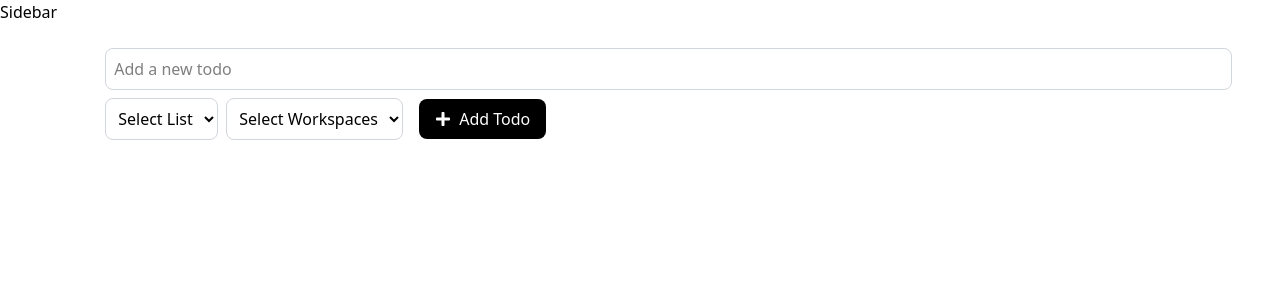
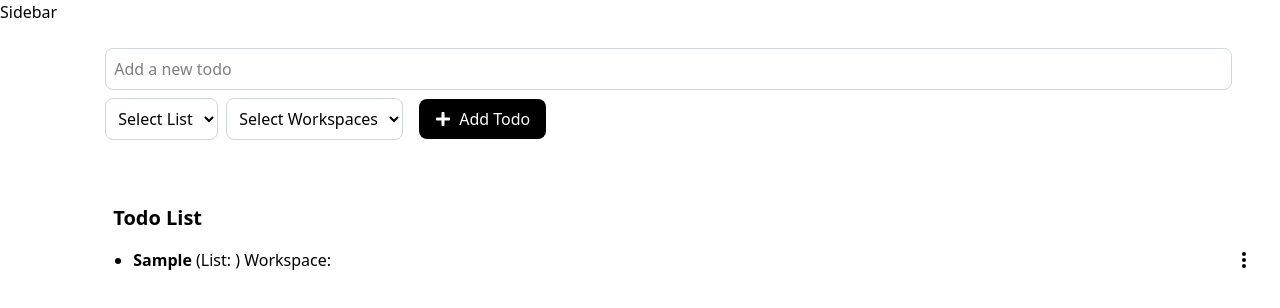
Before and after one commit to abhijitmanna912001/Task-List, a React (Vite) app: page / in a window 1280 px wide. Both pictures are taken after typing "Sample" into the empty fields and a click on the button "Add Todo". Shown: the top 308 px of the page. Built offline with nearby package versions, Linux system fonts and the light colour scheme.

Commit message:
App completed

```diff
--- a/src/App.tsx
+++ b/src/App.tsx
@@ -1,12 +1,91 @@
+import { MdMoreVert } from "react-icons/md";
 import MainArea from "./components/MainArea";
 import Sidebar from "./components/Sidebar";
+import { useStore } from "./store";
 
 const App = () => {
+  const {
+    todos,
+    editIndex,
+    editText,
+    dropdownIndex,
+    handleEdit,
+    handleUpdate,
+    handleDropdownClick,
+    deleteTodo,
+    setEditText,
+    setEditIndex,
+  } = useStore();
+
   return (
     <div className="flex h-screen">
       <Sidebar />
       <div className="flex-1 p-6">
         <MainArea />
+        <div className="mt-6">
+          <h2 className="text-xl font-semibold mb-4 ml-[2rem]">Todo List</h2>
+          <ul className="list-disc pl-5">
+            {todos.map((todo, index) => (
+              <li key={index} className="mb-2 ml-[2rem]">
+                {editIndex === index ? (
+                  <div className="flex items-center">
+                    <input
+                      type="text"
+                      value={editText}
+                      onChange={(e) => setEditText(e.target.value)}
+                      className="border border-gray-300 p-1 rounded-lg mr-2"
+                    />
+                    <button
+                      onClick={() => handleUpdate(index)}
+                      className="bg-green-500 text-white px-2 py-1 rounded-lg mr-2"
+                    >
+                      Update
+                    </button>
+                    <button
+                      onClick={() => setEditIndex(null)}
+                      className="bg-gray-500 text-white px-2 py-1 rounded-lg"
+                    >
+                      Cancel
+                    </button>
+                  </div>
+                ) : (
+                  <div className="relative flex justify-between items-center">
+                    <div>
+                      <span className="mr-4">
+                        <strong>{todo.text}</strong> (List: {todo.list})
+                        Workspace:
+                        {todo.workspace}
+                      </span>
+                    </div>
+                    <div className="flex items-center">
+                      <MdMoreVert
+                        onClick={() => handleDropdownClick(index)}
+                        size={24}
+                        className="cursor-pointer"
+                      />
+                      {dropdownIndex === index && (
+                        <div className="absolute right-0 mt-2 bg-white border rounded shadow-lg">
+                          <button
+                            onClick={() => handleEdit(index)}
+                            className="block px-4 py-2 text-gray-700 hover:bg-gray-100 w-full text-left"
+                          >
+                            Update
+                          </button>
+                          <button
+                            onClick={() => deleteTodo(index)}
+                            className="block px-4 py-2 text-gray-700 hover:bg-gray-100 w-full text-left"
+                          >
+                            Delete
+                          </button>
+                        </div>
+                      )}
+                    </div>
+                  </div>
+                )}
+              </li>
+            ))}
+          </ul>
+        </div>
       </div>
     </div>
   );
```
